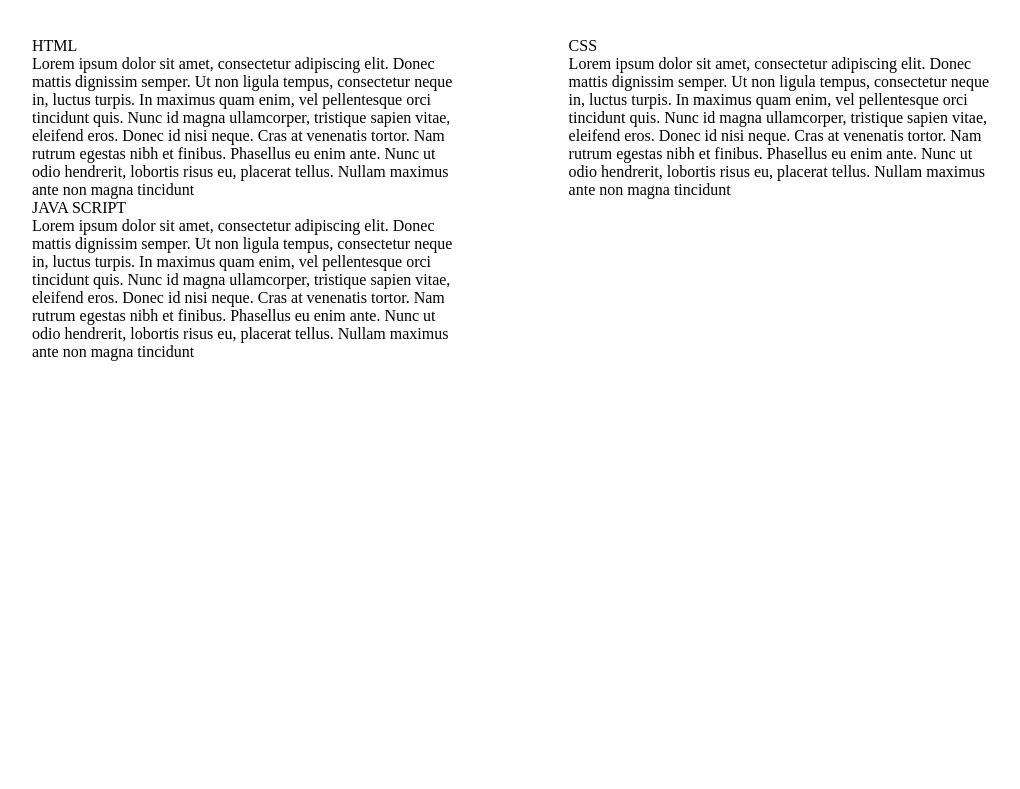
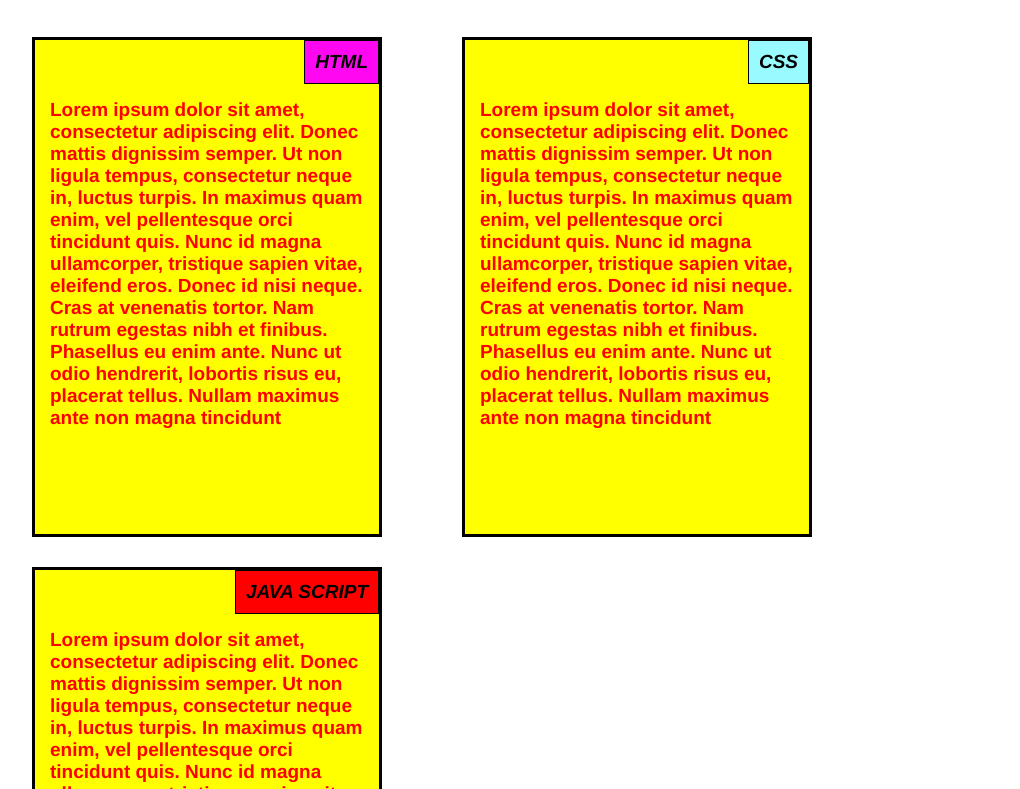
Before and after one commit to aniket-sinha8/Coursera-Course, a plain HTML site: page index.html in a window 1280 px wide. Shown: the part 106-895 px from the top of the page, without its empty margins (18-1038 px from the left). Before the commit the page ends 800 px from the top, so only its background shows below. Drawn offline with Linux system fonts and the light colour scheme.

Commit message:
Update index.html

```diff
--- a/index.html
+++ b/index.html
@@ -1,30 +1,49 @@
+
 
 <!DOCTYPE html>
 <html>
 <head>
-	<title>Module-2 Coding Assignment</title>
-	<meta charset="utf-8">
-	<meta name="viewport" content="width=device-width, initial-scale=1">
-	<link rel="stylesheet" href="css.css">
+<meta charset="utf-8">
+<meta name="viewport" content="width=device-width, initial-scale=1">
+<title>Module2 solution</title>
+<link rel="stylesheet" href="css.css">
 </head>
 <body>
-	<h1>Design Patterns</h1>
-	<section class="row">
-		<section class="col-lg-4 col-md-6">
-			<div>
-				<p id="p1" class="bg1">HTML</p>
-				<p id="p2">Lorem ipsum dolor sit amet, consectetur adipiscing elit. Donec mattis dignissim semper. Ut non ligula tempus, consectetur neque in, luctus turpis. In maximus quam enim, vel pellentesque orci tincidunt quis. Nunc id magna ullamcorper, tristique sapien vitae, eleifend eros. Donec id nisi neque. Cras at venenatis tortor. Nam rutrum egestas nibh et finibus. Phasellus eu enim ante. Nunc ut odio hendrerit, lobortis risus eu, placerat tellus. Nullam maximus ante non magna tincidunt			</div>
-		</section>
-		<section class="col-lg-4 col-md-6">
-			<div>
-				<p id="p1" class="bg2">CSS</p>
-				<p id="p2">Lorem ipsum dolor sit amet, consectetur adipiscing elit. Donec mattis dignissim semper. Ut non ligula tempus, consectetur neque in, luctus turpis. In maximus quam enim, vel pellentesque orci tincidunt quis. Nunc id magna ullamcorper, tristique sapien vitae, eleifend eros. Donec id nisi neque. Cras at venenatis tortor. Nam rutrum egestas nibh et finibus. Phasellus eu enim ante. Nunc ut odio hendrerit, lobortis risus eu, placerat tellus. Nullam maximus ante non magna tincidunt			</div>
-		</section>
-		<section class="col-lg-4 col-md-12">
-			<div>
-				<p id="p1" class="bg3">JAVA SCRIPT</p>
-				<p id="p2">Lorem ipsum dolor sit amet, consectetur adipiscing elit. Donec mattis dignissim semper. Ut non ligula tempus, consectetur neque in, luctus turpis. In maximus quam enim, vel pellentesque orci tincidunt quis. Nunc id magna ullamcorper, tristique sapien vitae, eleifend eros. Donec id nisi neque. Cras at venenatis tortor. Nam rutrum egestas nibh et finibus. Phasellus eu enim ante. Nunc ut odio hendrerit, lobortis risus eu, placerat tellus. Nullam maximus ante non magna tincidunt			</div>
-		</section>
-	</section>
+<h1>Web&nbsp;Development&nbsp;Needs</h1>
+
+<div class="row">
+
+  <div class="col-lg-3 col-md-6 col-sd-12">
+
+    <div class="imp">
+      <p class="html"><i>HTML</i></p>
+      <br><br>
+      <p class="normal">Lorem ipsum dolor sit amet, consectetur adipiscing elit. Donec mattis dignissim semper. Ut non ligula tempus, consectetur neque in, luctus turpis. In maximus quam enim, vel pellentesque orci tincidunt quis. Nunc id magna ullamcorper, tristique sapien vitae, eleifend eros. Donec id nisi neque. Cras at venenatis tortor. Nam rutrum egestas nibh et finibus. Phasellus eu enim ante. Nunc ut odio hendrerit, lobortis risus eu, placerat tellus. Nullam maximus ante non magna tincidunt</p>
+
+    </div>
+
+  </div>
+
+
+  <div class="col-lg-3 col-md-6 col-sd-12">
+
+    <div class="imp">
+      <p class="css"><i>CSS</i></p>
+      <p class="normal">Lorem ipsum dolor sit amet, consectetur adipiscing elit. Donec mattis dignissim semper. Ut non ligula tempus, consectetur neque in, luctus turpis. In maximus quam enim, vel pellentesque orci tincidunt quis. Nunc id magna ullamcorper, tristique sapien vitae, eleifend eros. Donec id nisi neque. Cras at venenatis tortor. Nam rutrum egestas nibh et finibus. Phasellus eu enim ante. Nunc ut odio hendrerit, lobortis risus eu, placerat tellus. Nullam maximus ante non magna tincidunt</p>
+      </div>
+
+    </div>
+
+  <div class="col-lg-3 col-md-6 col-sd-12">
+
+    <div class="imp">
+      <p class="js"><i>JAVA SCRIPT</i></p>
+      <p class="normal">Lorem ipsum dolor sit amet, consectetur adipiscing elit. Donec mattis dignissim semper. Ut non ligula tempus, consectetur neque in, luctus turpis. In maximus quam enim, vel pellentesque orci tincidunt quis. Nunc id magna ullamcorper, tristique sapien vitae, eleifend eros. Donec id nisi neque. Cras at venenatis tortor. Nam rutrum egestas nibh et finibus. Phasellus eu enim ante. Nunc ut odio hendrerit, lobortis risus eu, placerat tellus. Nullam maximus ante non magna tincidunt.</p>
+      </div>
+
+    </div>
+
+</div>
+
 </body>
 </html>
```
